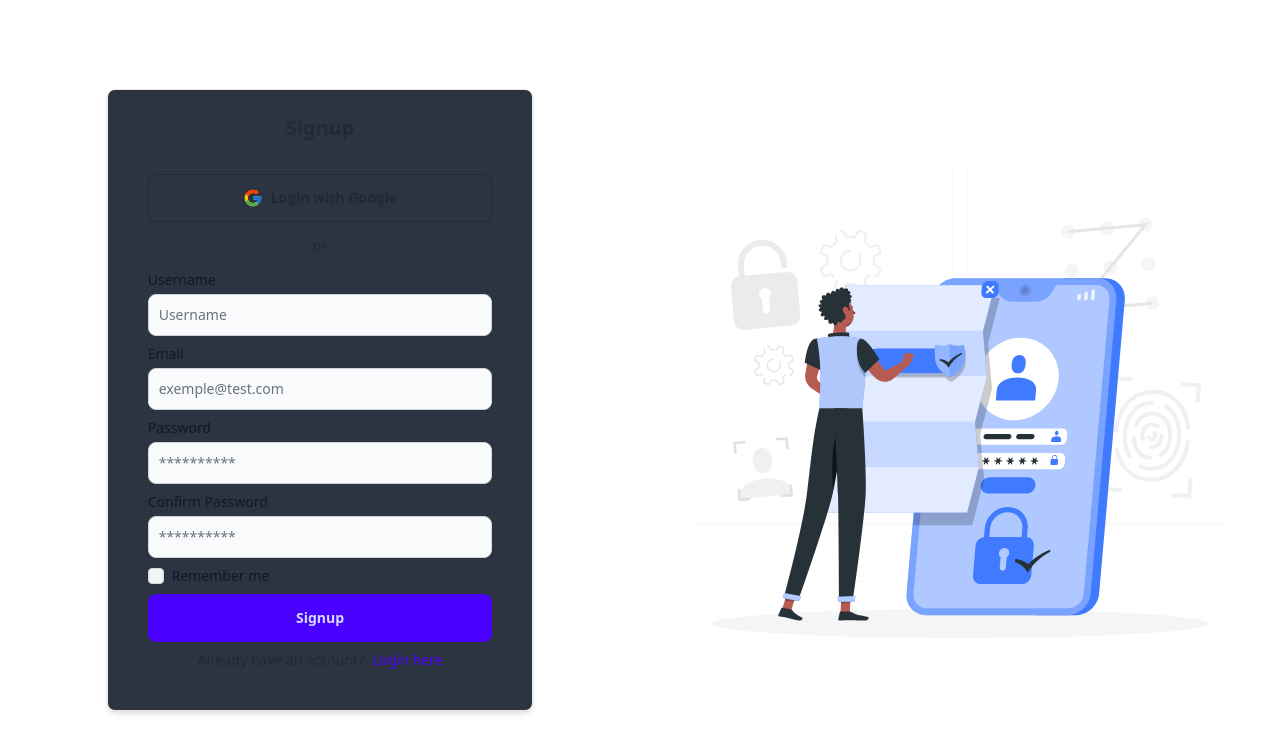
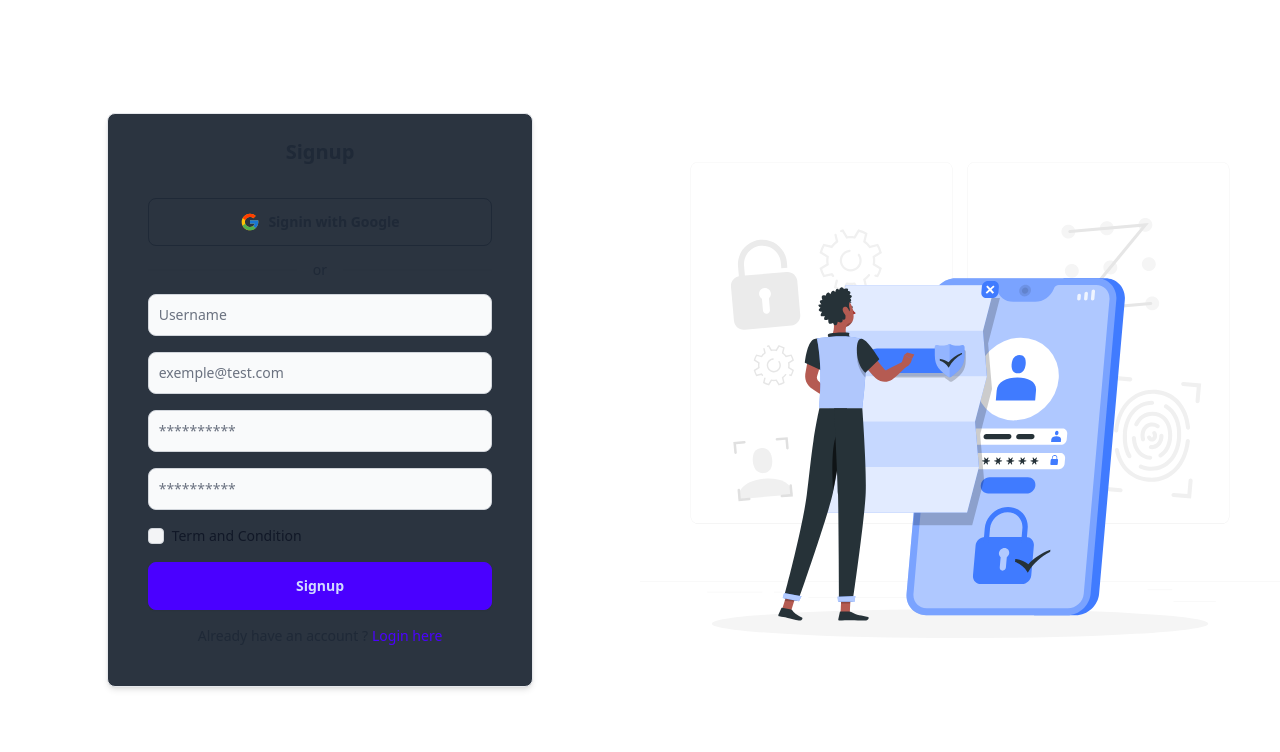
Before and after one commit to Stanyslas250/CineTracker, a Next.js app in the folder front-end/: page /register in a window 1280 px wide. Shown: the top 752 px of the page. Built offline with nearby package versions, Linux system fonts and the light colour scheme.

Commit message:
Auth page redesign

```diff
--- a/front-end/app/(auth)/login/page.tsx
+++ b/front-end/app/(auth)/login/page.tsx
@@ -2,6 +2,9 @@
 import { LoginForm } from "@/components/forms/login-form";
 import Image from "next/image";
 import BG from "@/public/SVG/login-bg.svg";
+import Link from "next/link";
+import { LoginWithGoogle } from "@/components/forms/LoginWithGoogle";
+import { Card } from "flowbite-react";
 
 export default function Page() {
   return (
@@ -12,7 +15,25 @@ export default function Page() {
         </div>
       </div>
       <div className="lg:w-1/2 w-full lg:h-screen flex justify-center items-center">
-        <LoginForm />
+        <Card className="card card-compact bg-neutral w-80 lg:w-96">
+          <h3 className="card-title self-center font-bold text-2xl">
+            Welcome Back!
+          </h3>
+          <div className="card-body gap-4">
+            <LoginWithGoogle />
+            <div className="divider m-0">or</div>
+            <LoginForm />
+            <div className="flex gap-2 self-center">
+              <span>Don&apos;t have a account?</span>
+              <Link
+                href={"/register"}
+                className="text-secondary hover:font-medium hover:underline"
+              >
+                Signup Here
+              </Link>
+            </div>
+          </div>
+        </Card>
       </div>
     </main>
   );
--- a/front-end/app/(auth)/register/page.tsx
+++ b/front-end/app/(auth)/register/page.tsx
@@ -3,18 +3,37 @@
 import { RegisterForm } from "@/components/forms/register-form";
 import Image from "next/image";
 import BG from "@/public/SVG/register-bg.svg";
+import { Card } from "flowbite-react";
+import { LoginWithGoogle } from "@/components/forms/LoginWithGoogle";
+import Link from "next/link";
 
 /*
  TODO: Create the register page
  */
 export default function Page() {
   return (
-    <main className="w-screen h-screen bg-base-100 flex flex-row">
-      <div className="lg:w-1/2 w-full lg:h-screen flex justify-center items-center">
-        <RegisterForm />
+    <main className="flex h-screen w-screen flex-row bg-base-100">
+      <div className="flex w-full items-center justify-center lg:h-screen lg:w-1/2">
+        <Card className="card card-compact w-6/12 bg-neutral lg:w-8/12">
+          <h3 className="text-center text-xl font-bold">Signup</h3>
+          <div className="card-body gap-4">
+            <LoginWithGoogle text="Signin" />
+            <div className="divider m-0">or</div>
+            <RegisterForm />
+            <div className="flex justify-center gap-1">
+              <span>Already have an account ?</span>
+              <Link
+                href="/login"
+                className="text-primary hover:font-bold hover:text-accent hover:underline"
+              >
+                Login here
+              </Link>
+            </div>
+          </div>
+        </Card>
       </div>
-      <div className="lg:block  hidden lg:w-1/2 lg:h-screen">
-        <div className="h-full relative">
+      <div className="hidden lg:block lg:h-screen lg:w-1/2">
+        <div className="relative h-full">
           <Image src={BG} alt="Login image Illustration" fill />
         </div>
       </div>
--- a/front-end/components/forms/LoginWithGoogle.tsx
+++ b/front-end/components/forms/LoginWithGoogle.tsx
@@ -2,11 +2,11 @@ import { FcGoogle } from "react-icons/fc";
 /*
 TODO: Make the login with Google logic
  */
-export const LoginWithGoogle = () => {
+export const LoginWithGoogle = ({ text }: { text: string }) => {
   return (
     <button className="btn btn-outline btn-neutral font-bold">
       <FcGoogle size={20} />
-      Login with Google
+      {text ? text : "Login"} with Google
     </button>
   );
 };
--- a/front-end/components/forms/login-form.tsx
+++ b/front-end/components/forms/login-form.tsx
@@ -1,25 +1,18 @@
-import { Card, Checkbox, Label, TextInput } from "flowbite-react";
-import { LoginWithGoogle } from "./LoginWithGoogle";
-import Link from "next/link";
+import { Checkbox, Label, TextInput } from "flowbite-react";
 /*
 TODO: Add login logic
  */
 export const LoginForm = () => {
   return (
-    <Card className="card card-compact bg-neutral w-80 lg:w-96">
-      <h3 className="card-title self-center font-bold text-2xl">
-        Welcome Back!
-      </h3>
-      <div className="card-body gap-4">
-        <LoginWithGoogle />
-        <div className="divider m-0">or</div>
     <form className="flex flex-col gap-2">
-          <div className="w-full">
-            <Label htmlFor="email1" value="Your email" />
+      <div>
+        <div className="mb-2 block">
+          <Label htmlFor="email" value="Email" />
+        </div>
         <TextInput
-              id="email1"
+          id="email"
           type="email"
-              placeholder="name@flowbite.com"
+          placeholder="exemple@exemple.com"
           required
         />
       </div>
@@ -27,7 +20,12 @@ export const LoginForm = () => {
         <div className="mb-2 block">
           <Label htmlFor="password1" value="Your password" />
         </div>
-            <TextInput id="password1" type="password" required />
+        <TextInput
+          id="password1"
+          type="password"
+          placeholder="********"
+          required
+        />
       </div>
       <div className="flex items-center gap-2">
         <Checkbox id="remember" />
@@ -39,16 +37,5 @@ export const LoginForm = () => {
         </button>
       </div>
     </form>
-        <div className="flex gap-2 self-center">
-          <span>Don&apos;t have a account?</span>
-          <Link
-            href={"/register"}
-            className="text-secondary hover:font-medium hover:underline"
-          >
-            Signup Here
-          </Link>
-        </div>
-      </div>
-    </Card>
   );
 };
--- a/front-end/components/forms/register-form.tsx
+++ b/front-end/components/forms/register-form.tsx
@@ -1,54 +1,22 @@
-import { Card, Checkbox, Label, TextInput } from "flowbite-react";
-import Link from "next/link";
-import { LoginWithGoogle } from "./LoginWithGoogle";
+import { Checkbox, Label, TextInput } from "flowbite-react";
 
 /*
 TODO: Add logic of Register Form
 */
 export const RegisterForm = () => {
   return (
-    <Card className="card card-compact bg-neutral w-8/12">
-      <h3 className="text-center text-xl font-bold">Signup</h3>
-      <div className="card-body gap-4">
-        <LoginWithGoogle />
-        <div className="divider m-0">or</div>
-        <form className="flex flex-col gap-2">
-          <div className="flex gap-1 flex-col">
-            <Label value="Username" />
+    <form className="flex flex-col gap-4">
       <TextInput placeholder="Username" />
-          </div>
-          <div className="flex gap-1 flex-col">
-            <Label value="Email" />
       <TextInput placeholder="exemple@test.com" />
-          </div>
-          <div className="flex gap-1 flex-col">
-            <Label value="Password" />
       <TextInput type="password" placeholder="**********" />
-          </div>
-          <div className="flex gap-1 flex-col">
-            <Label value="Confirm Password" />
       <TextInput type="password" placeholder="**********" />
-          </div>
       <div className="flex items-center gap-2">
         <Checkbox id="remember" />
-            <Label htmlFor="remember">Remember me</Label>
+        <Label htmlFor="remember">Term and Condition</Label>
       </div>
-          <div className="flex flex-col gap-2">
       <button className="btn btn-primary" type="submit">
         Signup
       </button>
-            <div className="gap-2 flex self-center">
-              <span>Already have an account?</span>
-              <Link
-                href="/login"
-                className="text-primary hover:underline hover:text-accent hover:font-bold"
-              >
-                Login here
-              </Link>
-            </div>
-          </div>
     </form>
-      </div>
-    </Card>
   );
 };
--- a/front-end/package.json
+++ b/front-end/package.json
@@ -24,6 +24,8 @@
     "eslint": "^8",
     "eslint-config-next": "14.2.15",
     "postcss": "^8",
+    "prettier": "^3.3.3",
+    "prettier-plugin-tailwindcss": "^0.6.8",
     "tailwindcss": "^3.4.1",
     "typescript": "^5"
   }
```
Also changed, not shown: 2 other files (tests, documents, lock files or other folders). Lines whose indentation alone changed are shown as unchanged.
